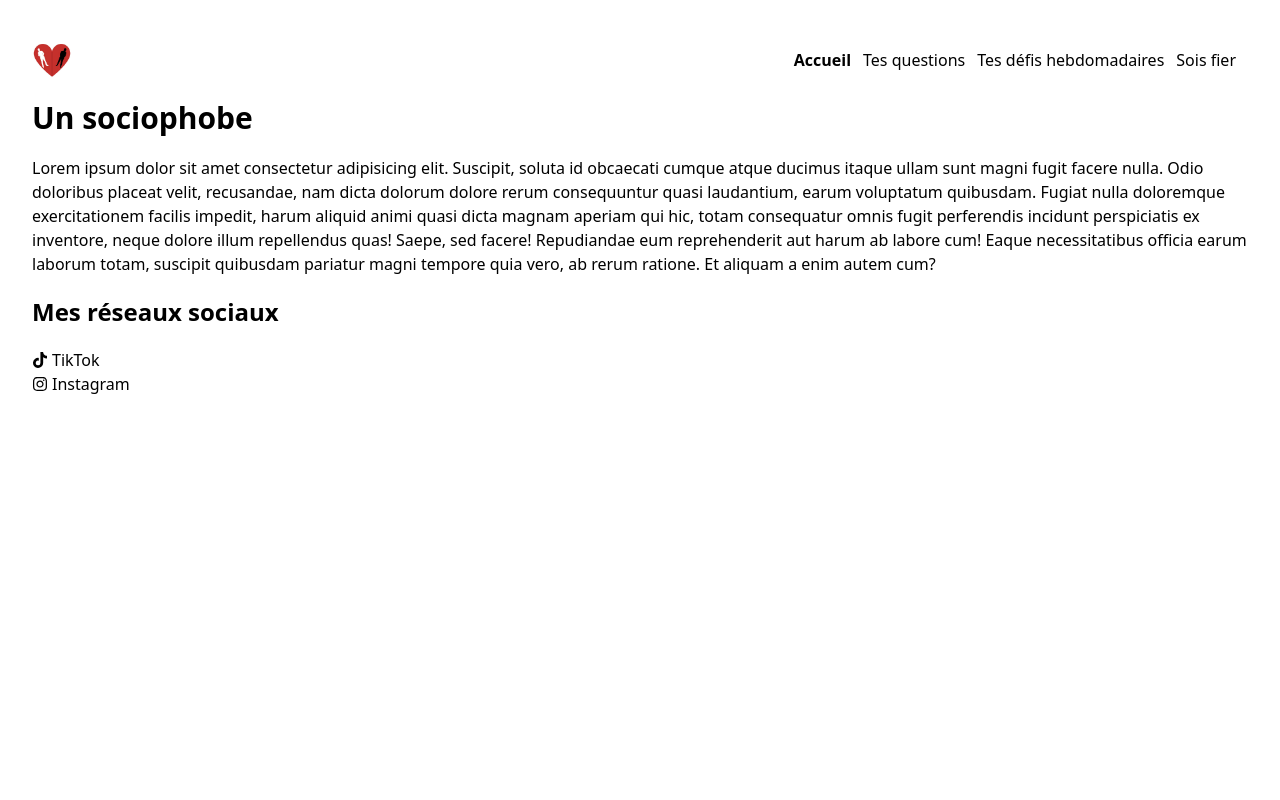
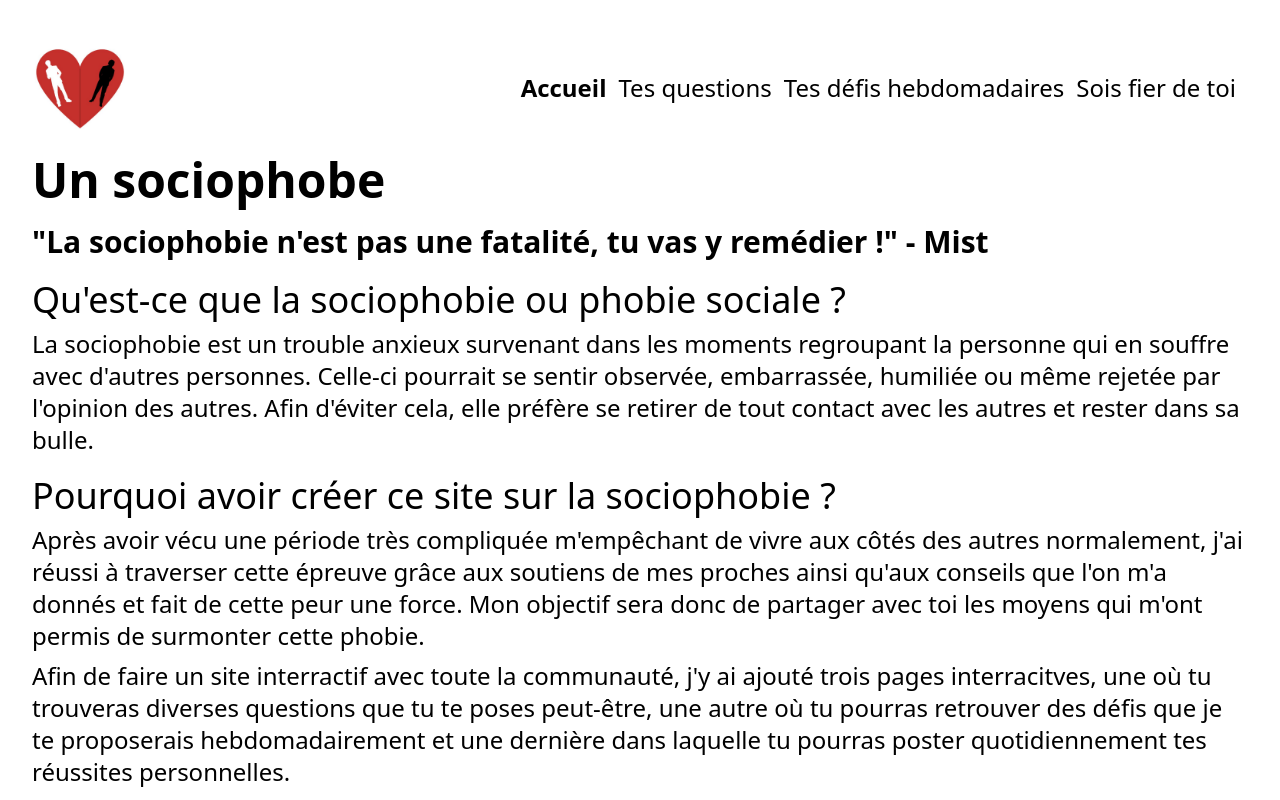
Before and after one commit to mlefloch12/unSociophobe, a React (Create React App) app: page / in a window 1280 px wide. Shown: the top 800 px of the page. Built offline with nearby package versions, Linux system fonts and the light colour scheme.

Commit message:
Début rédaction page Home

```diff
--- a/src/App.tsx
+++ b/src/App.tsx
@@ -9,12 +9,12 @@ function App() {
   return (
     <div className='container mt-10'>
       <header className='flex justify-between items-center mb-5'>
-        <img className='w-10' src="images/logoSitePS.jpg" alt="Logo du site" />
+        <img className='w-24' src="images/logoSitePS.jpg" alt="Logo du site" />
         <nav className='flex justify-center'>
-          <NavLink className='font-extrabold mr-3' style={({isActive}) => ({fontWeight: isActive ? 'bold' : 'normal'})} to='/'>Accueil</NavLink><br />
-          <NavLink className='mr-3' style={({isActive}) => ({fontWeight: isActive ? 'bold' : 'normal'})} to='/pagefaq'>Tes questions</NavLink><br />
-          <NavLink className='mr-3' style={({isActive}) => ({fontWeight: isActive ? 'bold' : 'normal'})} to='/weeklychallenge'>Tes défis hebdomadaires</NavLink>
-          <NavLink className='mr-3' style={({isActive}) => ({fontWeight: isActive ? 'bold' : 'normal'})} to='/beproud'>Sois fier</NavLink>
+          <NavLink className='text-2xl mr-3' style={({isActive}) => ({fontWeight: isActive ? 'bold' : 'normal'})} to='/'>Accueil</NavLink><br />
+          <NavLink className='text-2xl mr-3' style={({isActive}) => ({fontWeight: isActive ? 'bold' : 'normal'})} to='/pagefaq'>Tes questions</NavLink><br />
+          <NavLink className='text-2xl mr-3' style={({isActive}) => ({fontWeight: isActive ? 'bold' : 'normal'})} to='/weeklychallenge'>Tes défis hebdomadaires</NavLink>
+          <NavLink className='text-2xl mr-3' style={({isActive}) => ({fontWeight: isActive ? 'bold' : 'normal'})} to='/beproud'>Sois fier de toi</NavLink>
         </nav>
       </header>
       <Routes>
--- a/src/components/About.tsx
+++ b/src/components/About.tsx
@@ -1,8 +1,23 @@
 export const About = () => {
     return (
         <section className="mb-5">
-            <h1 className="text-3xl font-extrabold">Un sociophobe</h1>
-            <p className="mt-5">Lorem ipsum dolor sit amet consectetur adipisicing elit. Suscipit, soluta id obcaecati cumque atque ducimus itaque ullam sunt magni fugit facere nulla. Odio doloribus placeat velit, recusandae, nam dicta dolorum dolore rerum consequuntur quasi laudantium, earum voluptatum quibusdam. Fugiat nulla doloremque exercitationem facilis impedit, harum aliquid animi quasi dicta magnam aperiam qui hic, totam consequatur omnis fugit perferendis incidunt perspiciatis ex inventore, neque dolore illum repellendus quas! Saepe, sed facere! Repudiandae eum reprehenderit aut harum ab labore cum! Eaque necessitatibus officia earum laborum totam, suscipit quibusdam pariatur magni tempore quia vero, ab rerum ratione. Et aliquam a enim autem cum?</p>
+            <div>
+                <h1 className="text-5xl font-extrabold">Un sociophobe</h1>
+                <p className="text-3xl mt-5 font-bold">"La sociophobie n'est pas une fatalité, tu vas y remédier !" - Mist</p>
+            </div>
+            <div>
+                <p className="text-4xl mt-5 font-medium">Qu'est-ce que la sociophobie ou phobie sociale ?</p>
+                <p className="text-2xl mt-2">La sociophobie est un trouble anxieux survenant dans les moments regroupant la personne qui en souffre avec d'autres personnes. Celle-ci pourrait se sentir observée, embarrassée, humiliée ou même rejetée par l'opinion des autres. Afin d'éviter cela, elle préfère se retirer de tout contact avec les autres et rester dans sa bulle.</p>
+            </div>
+            <div>
+                <p className="text-4xl mt-5 font-medium">Pourquoi avoir créer ce site sur la sociophobie ?</p>
+                <p className="text-2xl mt-2">Après avoir vécu une période très compliquée m'empêchant de vivre aux côtés des autres normalement, j'ai réussi à traverser cette épreuve grâce aux soutiens de mes proches ainsi qu'aux conseils que l'on m'a donnés et fait de cette peur une force. Mon objectif sera donc de partager avec toi les moyens qui m'ont permis de surmonter cette phobie.</p>
+                <p className="text-2xl mt-2">Afin de faire un site interractif avec toute la communauté, j'y ai ajouté trois pages interracitves, une où tu trouveras diverses questions que tu te poses peut-être, une autre où tu pourras retrouver des défis que je te proposerais hebdomadairement et une dernière dans laquelle tu pourras poster quotidiennement tes réussites personnelles.</p>
+            </div>
+            <div>
+                <p className="text-4xl mt-5 font-medium">Mon expérience, ma réussite</p>
+                <p className="text-2xl mt-2">Lorem ipsum dolor sit, amet consectetur adipisicing elit. Aliquam, blanditiis quasi quis dolores dignissimos qui magni placeat commodi dicta impedit, esse ratione, eum ex dolorem obcaecati. Sed debitis neque quia repellat corporis rerum porro velit et culpa eaque enim eligendi fugiat sunt dicta officia quos praesentium necessitatibus error, accusamus maxime.@</p>
+            </div>
         </section>
     )
 }
--- a/src/screens/BeProud.tsx
+++ b/src/screens/BeProud.tsx
@@ -1,7 +1,7 @@
 export const BeProud = () => {
     return (
         <main>
-            <h3 className="font-extrabold text-3xl mb-4"> Sois fier</h3>
+            <h3 className="font-extrabold text-3xl mb-4"> Sois fier de toi</h3>
             <h5>Postes ta réussite du jour et sois-en fier !</h5>
         </main>
     )
```
